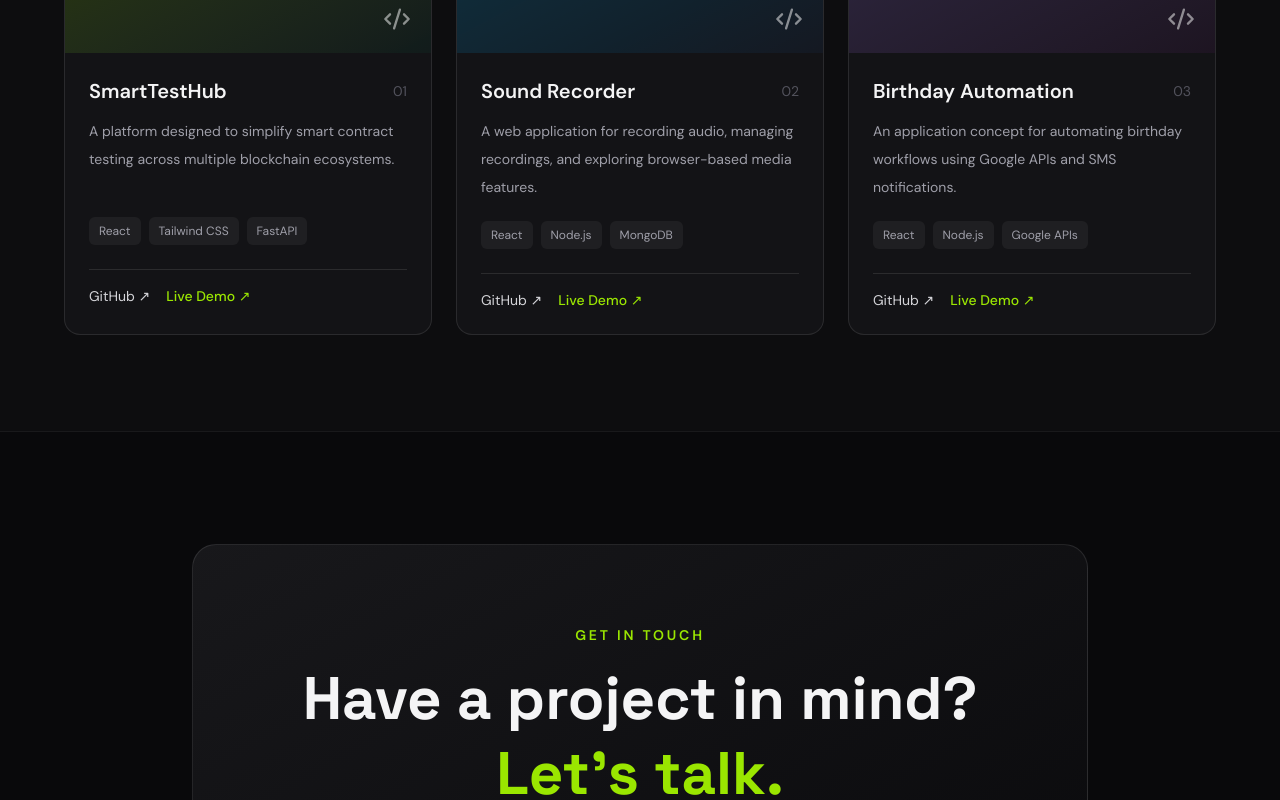
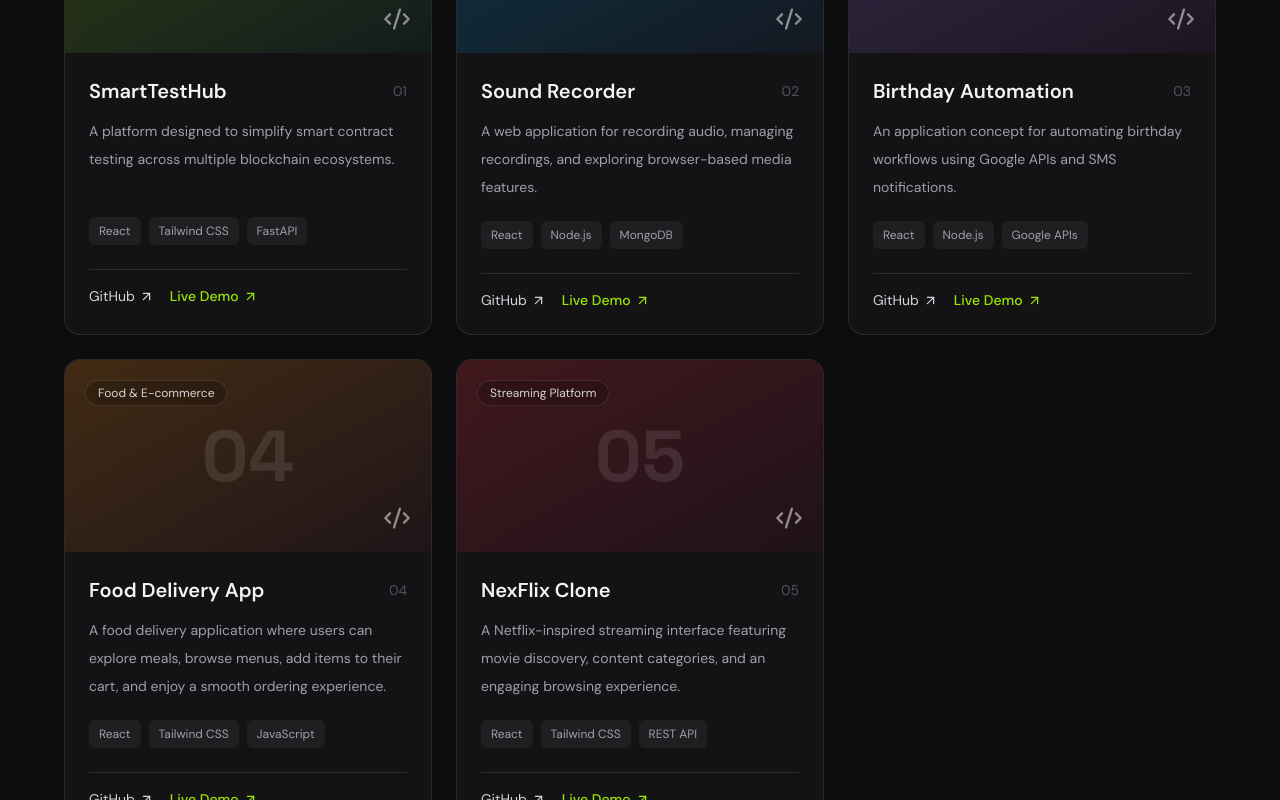
Before and after one commit to Pamusah/paul-react-portfolio, a React (Vite) app: page / in a window 1280 px wide. Shown: the part 2000-2800 px from the top of the page. Built offline with nearby package versions, Linux system fonts and the light colour scheme.

Commit message:
Add Food Delivery and NexFlix projects

```diff
--- a/src/components/Projects.jsx
+++ b/src/components/Projects.jsx
@@ -1,5 +1,165 @@
+// import { motion } from 'framer-motion'
+// import { ArrowUpRight, Code2 } from 'lucide-react'
+// const projects = [
+//   {
+//     number: '01',
+//     title: 'SmartTestHub',
+//     category: 'Smart Contract Testing',
+//     description:
+//       'A platform designed to simplify smart contract testing across multiple blockchain ecosystems.',
+//     stack: ['React', 'Tailwind CSS', 'FastAPI'],
+//     color: 'from-lime-400/20 to-emerald-500/5',
+//     symbol: '01',
+//     github: 'https://github.com/Pamusah/Final-Year',
+//     demo: 'https://smarttest-hub.vercel.app',
+//   },
+//   {
+//     number: '02',
+//     title: 'Sound Recorder',
+//     category: 'Web Application',
+//     description:
+//       'A web application for recording audio, managing recordings, and exploring browser-based media features.',
+//     stack: ['React', 'Node.js', 'MongoDB'],
+//     color: 'from-sky-400/20 to-blue-500/5',
+//     symbol: '02',
+//      github: 'https://github.com/Pamusah/Final-Year',
+//     demo: 'https://my-project-seven-lilac.vercel.app/',
+//   },
+//   {
+//     number: '03',
+//     title: 'Birthday Automation',
+//     category: 'Automation',
+//     description:
+//       'An application concept for automating birthday workflows using Google APIs and SMS notifications.',
+//     stack: ['React', 'Node.js', 'Google APIs'],
+//     color: 'from-violet-400/20 to-fuchsia-500/5',
+//     symbol: '03',
+//      github: 'https://github.com/Pamusah/Final-Year',
+//     demo: 'https://smarttest-hub.vercel.app',
+//   },
+
+//   {
+//     number: '04',
+//     title: 'Food Delivery App',
+//     category: 'Food & E-commerce',
+//     description:
+//       'A food delivery application where users can explore meals, browse menus, add items to their cart, and enjoy a smooth ordering experience.',
+//     stack: ['React', 'Tailwind CSS', 'JavaScript'],
+//     color: 'from-orange-400/20 to-red-500/5',
+//     symbol: '04',
+//     github: 'YOUR_FOOD_APP_REPOSITORY_URL',
+//     demo: '',
+//   },
+//   {
+//     number: '05',
+//     title: 'NexFlix Clone',
+//     category: 'Streaming Platform',
+//     description:
+//       'A Netflix-inspired streaming interface featuring movie discovery, content categories, and an engaging browsing experience.',
+//     stack: ['React', 'Tailwind CSS', 'REST API'],
+//     color: 'from-red-500/20 to-rose-900/10',
+//     symbol: '05',
+//     github: 'YOUR_NEXFLIX_REPOSITORY_URL',
+//     demo: '',
+//   },
+
+// ]
+
+// export default function Projects() {
+//  return (
+//     <section id="projects" className="border-y border-white/5 bg-white/1.5 px-5 py-24 sm:px-8">
+//       <div className="mx-auto max-w-6xl">
+//         <div className="flex flex-col justify-between gap-5 sm:flex-row sm:items-end">
+//           <div>
+//             <p className="mb-4 text-sm font-semibold uppercase tracking-[0.2em] text-lime-400">
+//   Selected work
+// </p>
+//             <h2 className="font-['Space_Grotesk'] text-4xl font-bold sm:text-5xl">
+//               Projects I've built.
+//             </h2>
+//           </div>
+//           <p className="max-w-sm leading-7 text-zinc-400">
+//             A selection of projects showcasing my interest in useful,
+//             real-world software.
+//           </p>
+//         </div>
+
+//         <div className="mt-12 grid gap-6 md:grid-cols-2 lg:grid-cols-3">
+//           {projects.map((project, index) => (
+//             <motion.article
+//               key={project.number}
+//               initial={{ opacity: 0, y: 20 }}
+//               whileInView={{ opacity: 1, y: 0 }}
+//               viewport={{ once: true, amount: 0.2 }}
+//               transition={{ duration: 0.45, delay: index * 0.1 }}
+//               className="group overflow-hidden rounded-2xl border border-white/10 bg-zinc-900/60 transition hover:-translate-y-1 hover:border-lime-400/30"
+//             >
+//               <div className={`relative flex h-48 items-center justify-center overflow-hidden bg-linear-to-br ${project.color}`}>
+//                 <span className="font-['Space_Grotesk'] text-7xl font-bold text-white/10 transition duration-300 group-hover:scale-110">
+//                   {project.symbol}
+//                 </span>
+//                 <span className="absolute left-5 top-5 rounded-full border border-white/10 bg-black/20 px-3 py-1 text-xs text-zinc-300">
+//                   {project.category}
+//                 </span>
+//                 <Code2 className="absolute bottom-5 right-5 text-white/50" size={28} />
+//               </div>
+
+//               <div className="p-6">
+//                 <div className="flex items-center justify-between">
+//                   <h3 className="text-xl font-semibold">{project.title}</h3>
+//                   <span className="text-sm text-zinc-600">{project.number}</span>
+//                 </div>
+
+//                 <p className="mt-3 min-h-20 text-sm leading-7 text-zinc-400">
+//                   {project.description}
+//                 </p>
+
+//                 <div className="mt-5 flex flex-wrap gap-2">
+//                   {project.stack.map((item) => (
+//                     <span
+//                       key={item}
+//                       className="rounded-md bg-white/5 px-2.5 py-1.5 text-xs text-zinc-400"
+//                     >
+//                       {item}
+//                     </span>
+//                   ))}
+//                 </div>
+
+//                 <div className="mt-6 flex flex-wrap items-center gap-4 border-t border-white/10 pt-4 text-sm">
+//   <a
+//     href={project.github}
+//     target="_blank"
+//     rel="noreferrer"
+//     className="text-zinc-300 transition hover:text-lime-400"
+//   >
+//     GitHub ↗
+//   </a>
+
+//   {project.demo && (
+//     <a
+//       href={project.demo}
+//       target="_blank"
+//       rel="noreferrer"
+//       className="font-medium text-lime-400 transition hover:text-lime-300"
+//     >
+//       Live Demo ↗
+//     </a>
+//   )}
+// </div>
+//               </div>
+//             </motion.article>
+//           ))}
+//         </div>
+//       </div>
+//     </section>
+//   )
+// }
+
+
+
 import { motion } from 'framer-motion'
 import { ArrowUpRight, Code2 } from 'lucide-react'
+
 const projects = [
   {
     number: '01',
@@ -34,24 +194,53 @@ const projects = [
     stack: ['React', 'Node.js', 'Google APIs'],
     color: 'from-violet-400/20 to-fuchsia-500/5',
     symbol: '03',
-     github: 'https://github.com/Pamusah/Final-Year',
+    github: 'https://github.com/Pamusah/Birthday-sms-automation',
     demo: 'https://smarttest-hub.vercel.app',
+  },
+  {
+    number: '04',
+    title: 'Food Delivery App',
+    category: 'Food & E-commerce',
+    description:
+      'A food delivery application where users can explore meals, browse menus, add items to their cart, and enjoy a smooth ordering experience.',
+    stack: ['React', 'Tailwind CSS', 'JavaScript'],
+    color: 'from-orange-400/20 to-red-500/5',
+    symbol: '04',
+    github: 'https://github.com/Pamusah/Food-Delivery',
+    demo: 'https://food-delivery-phi-nine.vercel.app/',
+  },
+  {
+    number: '05',
+    title: 'NexFlix Clone',
+    category: 'Streaming Platform',
+    description:
+      'A Netflix-inspired streaming interface featuring movie discovery, content categories, and an engaging browsing experience.',
+    stack: ['React', 'Tailwind CSS', 'REST API'],
+    color: 'from-red-500/20 to-rose-900/10',
+    symbol: '05',
+    github: 'https://github.com/Pamusah/Netflix-clone',
+    demo: 'netflix-clone-ent.vercel.app',
   },
 ]
 
 export default function Projects() {
   return (
-    <section id="projects" className="border-y border-white/5 bg-white/1.5 px-5 py-24 sm:px-8">
+    <section
+      id="projects"
+      className="border-y border-white/5 bg-white/1.5 px-5 py-24 sm:px-8"
+    >
       <div className="mx-auto max-w-6xl">
         <div className="flex flex-col justify-between gap-5 sm:flex-row sm:items-end">
           <div>
             <p className="mb-4 text-sm font-semibold uppercase tracking-[0.2em] text-lime-400">
               Selected work
             </p>
+
             <h2 className="font-['Space_Grotesk'] text-4xl font-bold sm:text-5xl">
               Projects I've built.
             </h2>
           </div>
+
           <p className="max-w-sm leading-7 text-zinc-400">
             A selection of projects showcasing my interest in useful,
             real-world software.
@@ -68,20 +257,32 @@ export default function Projects() {
               transition={{ duration: 0.45, delay: index * 0.1 }}
               className="group overflow-hidden rounded-2xl border border-white/10 bg-zinc-900/60 transition hover:-translate-y-1 hover:border-lime-400/30"
             >
-              <div className={`relative flex h-48 items-center justify-center overflow-hidden bg-linear-to-br ${project.color}`}>
+              <div
+                className={`relative flex h-48 items-center justify-center overflow-hidden bg-linear-to-br ${project.color}`}
+              >
                 <span className="font-['Space_Grotesk'] text-7xl font-bold text-white/10 transition duration-300 group-hover:scale-110">
                   {project.symbol}
                 </span>
+
                 <span className="absolute left-5 top-5 rounded-full border border-white/10 bg-black/20 px-3 py-1 text-xs text-zinc-300">
                   {project.category}
                 </span>
-                <Code2 className="absolute bottom-5 right-5 text-white/50" size={28} />
+
+                <Code2
+                  className="absolute bottom-5 right-5 text-white/50"
+                  size={28}
+                />
               </div>
 
               <div className="p-6">
                 <div className="flex items-center justify-between">
-                  <h3 className="text-xl font-semibold">{project.title}</h3>
-                  <span className="text-sm text-zinc-600">{project.number}</span>
+                  <h3 className="text-xl font-semibold">
+                    {project.title}
+                  </h3>
+
+                  <span className="text-sm text-zinc-600">
+                    {project.number}
+                  </span>
                 </div>
 
                 <p className="mt-3 min-h-20 text-sm leading-7 text-zinc-400">
@@ -99,27 +300,31 @@ export default function Projects() {
                   ))}
                 </div>
 
+                {(project.github || project.demo) && (
                   <div className="mt-6 flex flex-wrap items-center gap-4 border-t border-white/10 pt-4 text-sm">
+                    {project.github && (
                       <a
                         href={project.github}
                         target="_blank"
-    rel="noreferrer"
-    className="text-zinc-300 transition hover:text-lime-400"
+                        rel="noopener noreferrer"
+                        className="inline-flex items-center gap-1 text-zinc-300 transition hover:text-lime-400"
                       >
-    GitHub ↗
+                        GitHub <ArrowUpRight size={15} />
                       </a>
+                    )}
 
                     {project.demo && (
                       <a
                         href={project.demo}
                         target="_blank"
-      rel="noreferrer"
-      className="font-medium text-lime-400 transition hover:text-lime-300"
+                        rel="noopener noreferrer"
+                        className="inline-flex items-center gap-1 font-medium text-lime-400 transition hover:text-lime-300"
                       >
-      Live Demo ↗
+                        Live Demo <ArrowUpRight size={15} />
                       </a>
                     )}
                   </div>
+                )}
               </div>
             </motion.article>
           ))}
```
Lines whose indentation alone changed are shown as unchanged.
